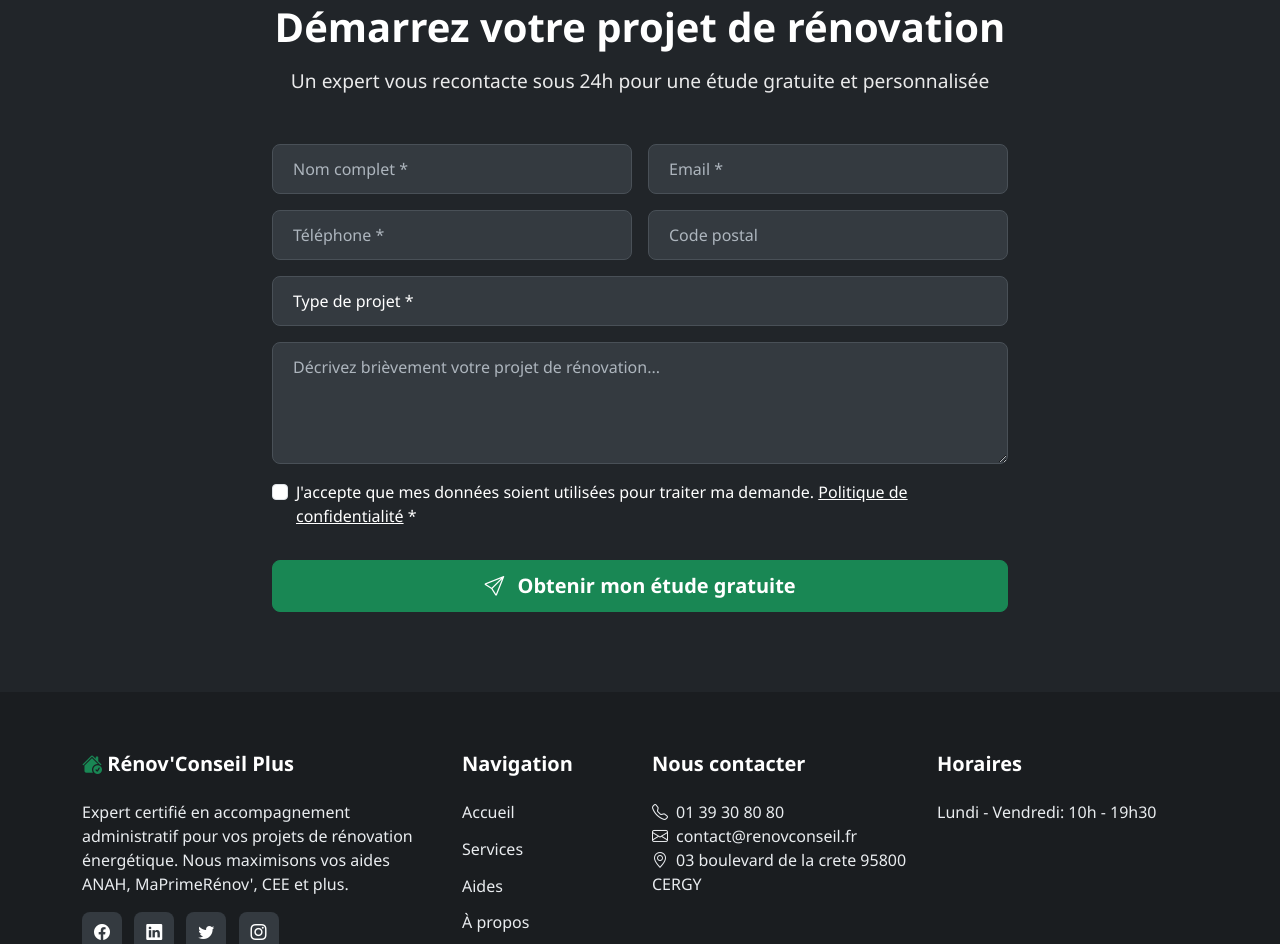
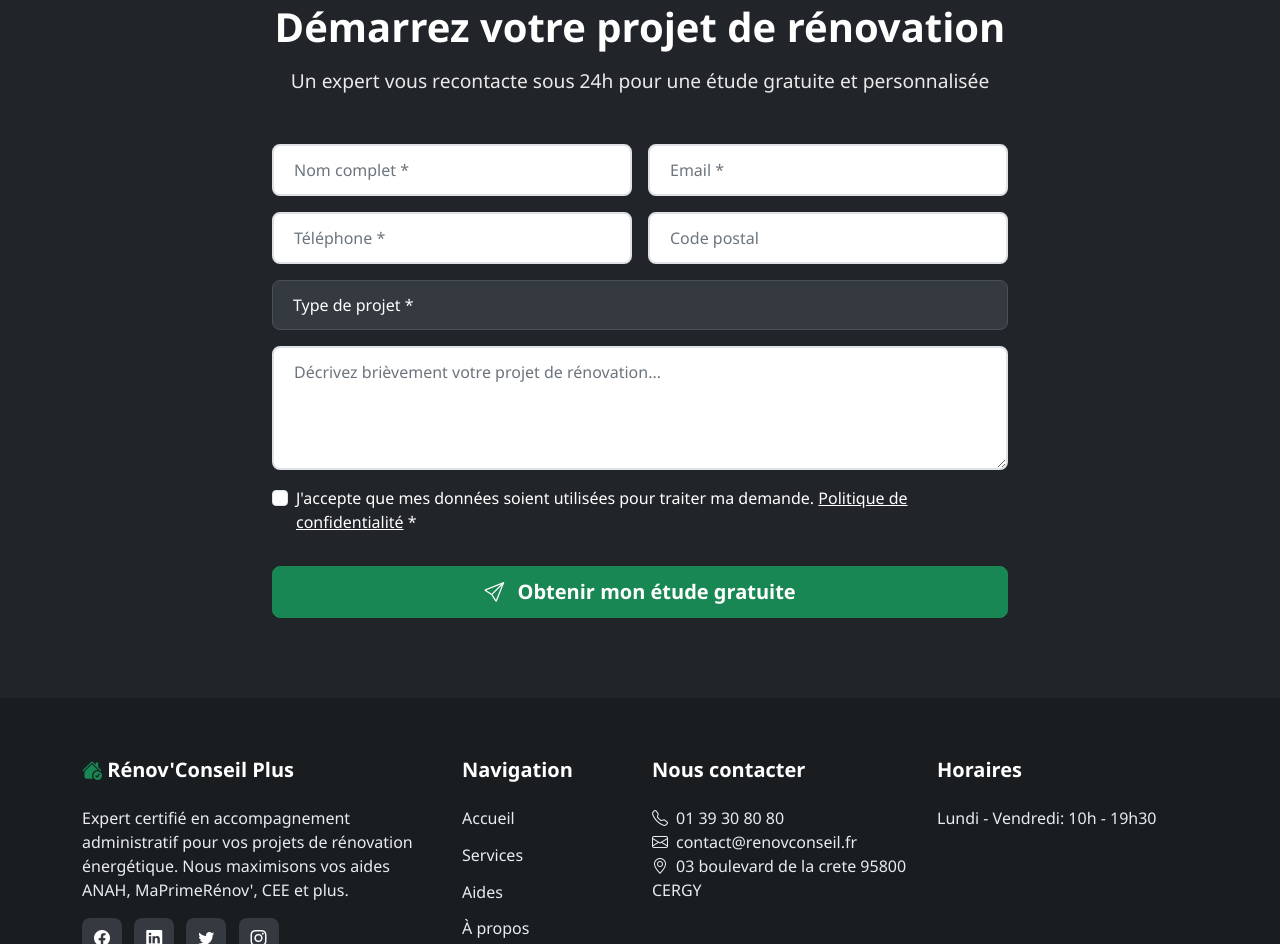
Before and after one commit to diakitelamine/projetKemoko, a plain HTML site: page index.html in a window 1280 px wide. Shown: the part 3557-4501 px from the top of the page. Drawn offline with nearby package versions, Linux system fonts and the light colour scheme.

Commit message:
Amélioration du design des formulaires : fond blanc avec bordure verte au focus pour plus de clarté et cohérence

```diff
--- a/styles.css
+++ b/styles.css
@@ -310,20 +310,22 @@ body {
 .form-control {
     padding: 12px 20px;
     border-radius: 8px;
-    border: 1px solid #495057;
-    background: #343a40;
-    color: white;
+    border: 2px solid #dee2e6;
+    background: #ffffff;
+    color: #212529;
+    transition: all 0.3s ease;
 }
 
 .form-control:focus {
-    background: #495057;
-    border-color: var(--bs-primary);
-    color: white;
-    box-shadow: 0 0 0 0.2rem rgba(25, 135, 84, 0.25);
+    background: #ffffff;
+    border-color: var(--bs-success);
+    color: #212529;
+    box-shadow: 0 0 0 0.2rem rgba(25, 135, 84, 0.15);
+    outline: none;
 }
 
 .form-control::placeholder {
-    color: #adb5bd;
+    color: #6c757d;
 }
 
 .form-select {
```
